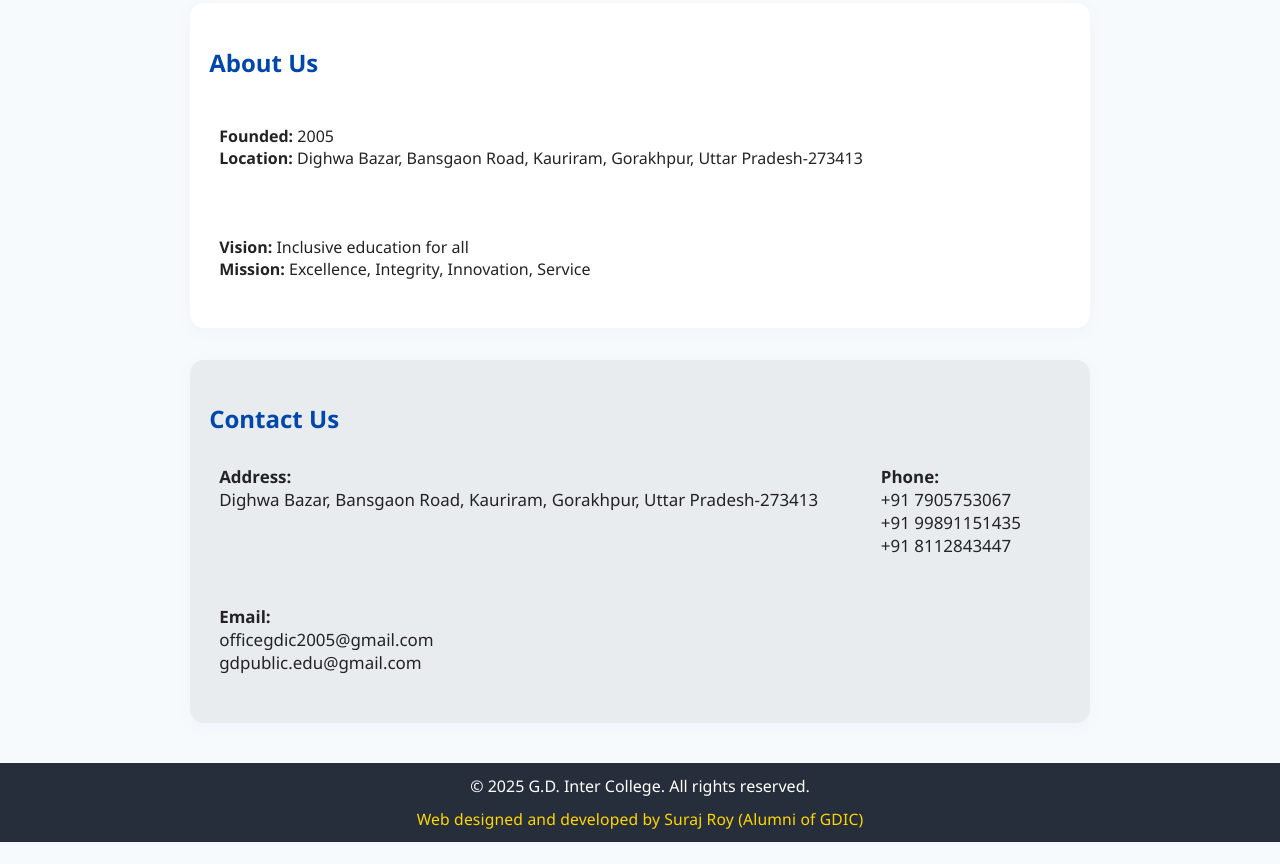
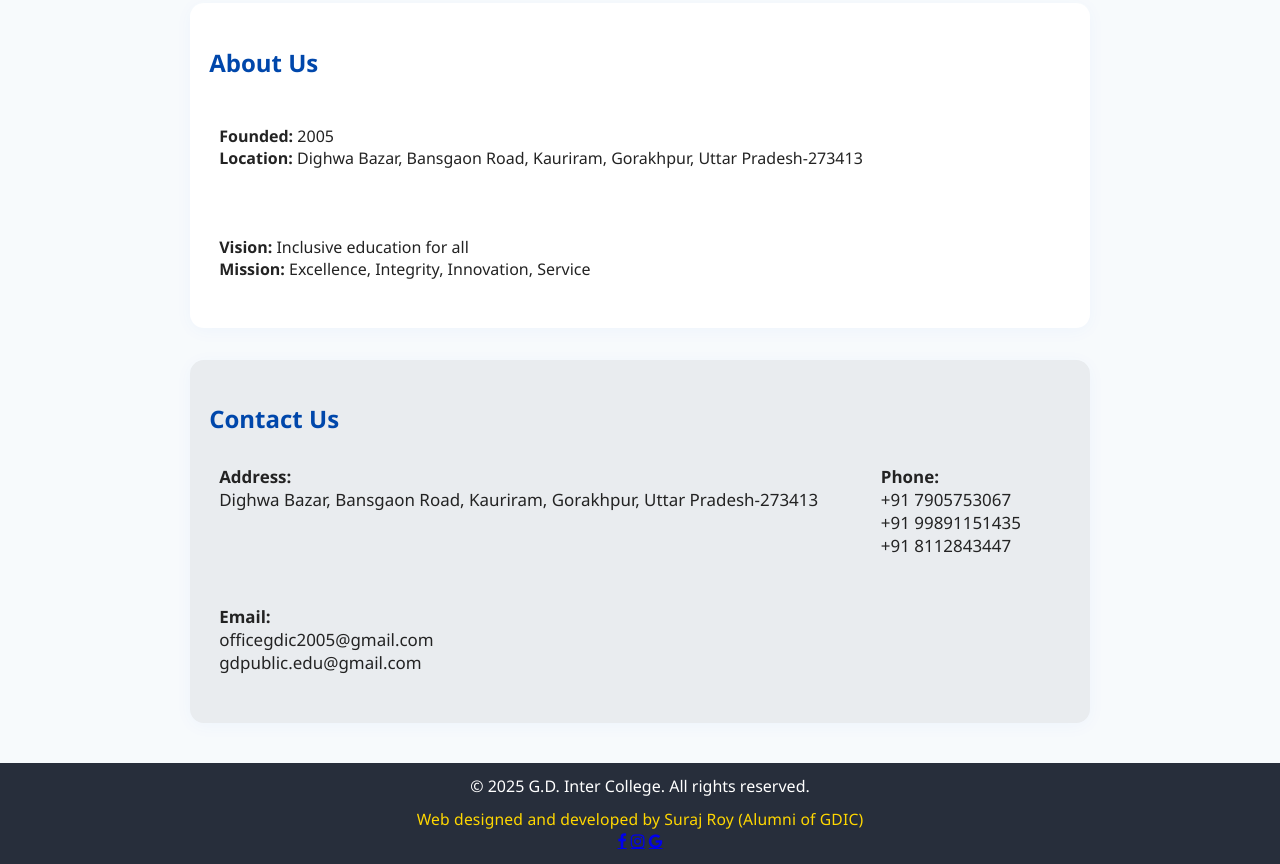
Before and after one commit to surajroy0011/GDINTERCOLLEGE, a plain HTML site: page index.html in a window 1280 px wide. Shown: the part 2319-3183 px from the top of the page. Before the commit the page ends 3161 px from the top, so only its background shows below. Drawn offline with Linux system fonts and the light colour scheme.

Commit message:
Update index.html

```diff
--- a/index.html
+++ b/index.html
@@ -6,6 +6,7 @@
   <title>G.D. Inter College | Unimaginable Excellence</title>
   <link rel="stylesheet" href="styles.css">
   <link rel="icon" href="logo.png">
+<link rel="stylesheet" href="https://cdnjs.cloudflare.com/ajax/libs/font-awesome/4.7.0/css/font-awesome.min.css">
 </head>
 <body>
   <div id="top-banner">
@@ -153,7 +154,13 @@
       &copy; 2025 G.D. Inter College. All rights reserved.<br>
       <span class="designer-credit">Web designed and developed by Suraj Roy (Alumni of GDIC)</span>
     </div>
-  </footer>
+  <div class="social-icons">
+    <a href="https://www.facebook.com/share/16xCdxjUFo/" target="_blank" class="fa fa-facebook" aria-label="Facebook"></a>
+    <a href="https://www.instagram.com/gauravrai_?igsh=aWF2MDBscGFqbzRm" target="_blank" class="fa fa-instagram" aria-label="Instagram"></a>
+    <a href="https://drive.google.com/drive/folders/1jZe9DmWz-zVEgVo9OSiaGskZvjnamohG" target="_blank" class="fa fa-google" aria-label="Google Drive"></a>
+  </div>
+ </footer>
+ </footer>
   <script src="script.js"></script>
 <script>
   const events = [
```
